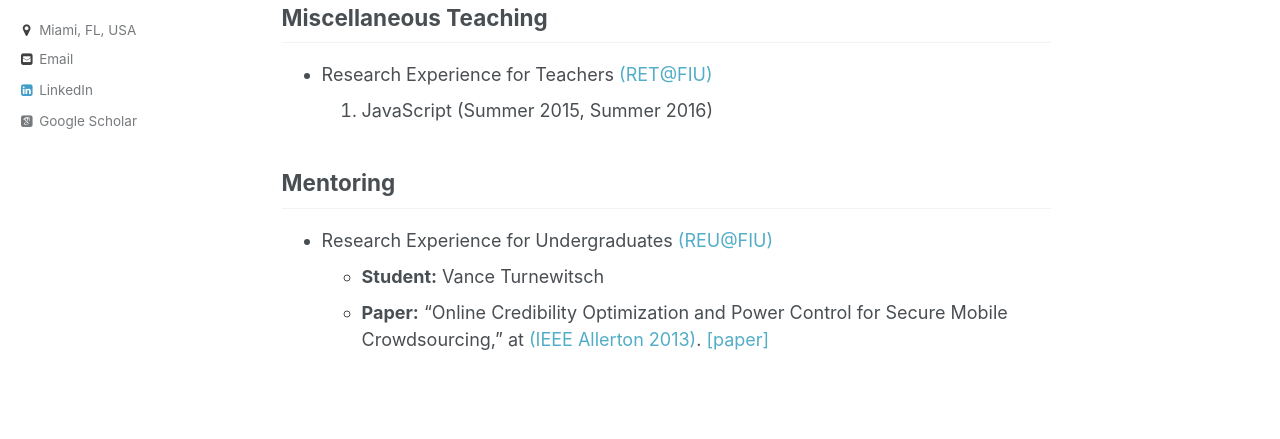
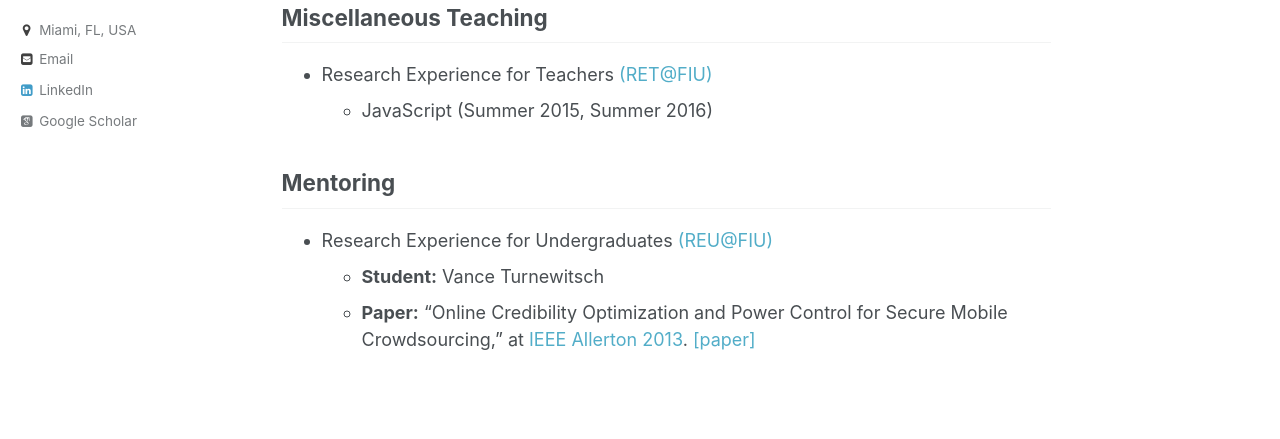
Before and after one commit to kishwarbd/kishwarbd.github.io, a Jekyll site: the page built from _pages/teaching.md, in a window 1280 px wide and 900 px high, scrolled down 613 px. Shown: the part 293-732 px from the top of the window. Built offline with Jekyll 4.4.1, drawn with Linux system fonts in a browser that asks for light colours; some web fonts are replaced; part of the change alters nothing that is shown.

Commit message:
more updates.

```diff
--- a/_pages/teaching.md
+++ b/_pages/teaching.md
@@ -27,10 +27,10 @@ Parallel Computing, Modeling and Simulation, Computer Networks, Software Enginee
 ## Miscellaneous Teaching
 
 * Research Experience for Teachers [(RET@FIU)](http://it2.fiu.edu/IT2_RET.php)
-  1. JavaScript (Summer 2015, Summer 2016)
+  * JavaScript (Summer 2015, Summer 2016)
 
 ## Mentoring
 
 * Research Experience for Undergraduates [(REU@FIU)](http://it2.fiu.edu/it2_REU.php)
   * __Student:__ Vance Turnewitsch
-  * __Paper:__ “Online Credibility Optimization and Power Control for Secure Mobile Crowdsourcing,” at [(IEEE Allerton 2013)](http://allerton.csl.illinois.edu/). [[paper]](https://ieeexplore.ieee.org/document/6736705/)
+  * __Paper:__ “Online Credibility Optimization and Power Control for Secure Mobile Crowdsourcing,” at [IEEE Allerton 2013](http://allerton.csl.illinois.edu/). [[paper]](https://ieeexplore.ieee.org/document/6736705/)
```
